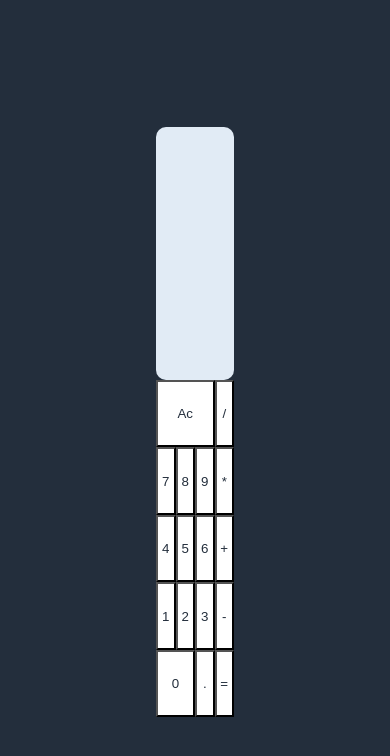
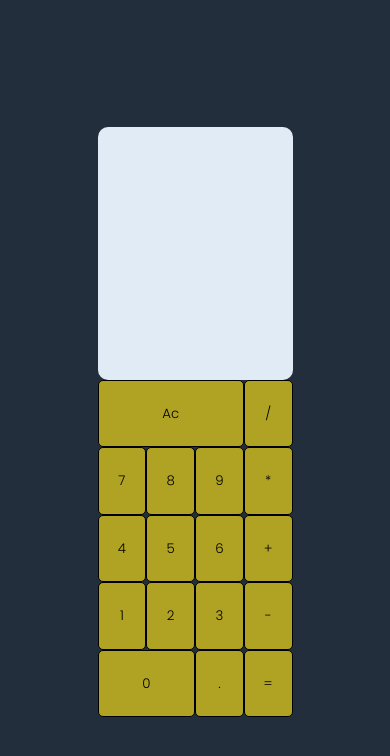
Before and after one commit to Qnosin/Calculator-app, a plain HTML site: page index.html in a window 390 px wide. Drawn offline with Linux system fonts and the light colour scheme.

Commit message:
new changes to ui/ux

```diff
--- a/index.html
+++ b/index.html
@@ -6,6 +6,8 @@
     <meta http-equiv="X-UA-Compatible" content="IE=edge">
     <meta name="viewport" content="width=device-width, initial-scale=1.0">
     <link rel="stylesheet" href="style.css">
+    <link rel="preconnect" href="https://fonts.gstatic.com">
+    <link href="https://fonts.googleapis.com/css2?family=Poppins:wght@300&display=swap" rel="stylesheet">
     <title>Calculator Js</title>
 </head>
 
--- a/style.css
+++ b/style.css
@@ -2,6 +2,7 @@
     margin: 0;
     padding: 0;
     box-sizing: border-box;
+    font-family: 'Poppins', sans-serif;
 }
 
 .container {
@@ -34,10 +35,13 @@
 }
 
 .Grid-Buttons button {
-    background-color: #fff;
+    background-color: #B0A222;
     outline: none;
     color: #232E3C;
     cursor: pointer;
+    border: 1px solid black;
+    border-radius: 5px;
+    color: #000;
 }
 
 .multiply {
@@ -124,3 +128,11 @@
     grid-column: 1/4;
     grid-row: 1;
 }
+@media screen and (max-width:650px) {
+    .Grid-Buttons {
+        min-width: 50%;
+    }
+    .screen{
+        min-width: 50%;
+    }
+}
```
